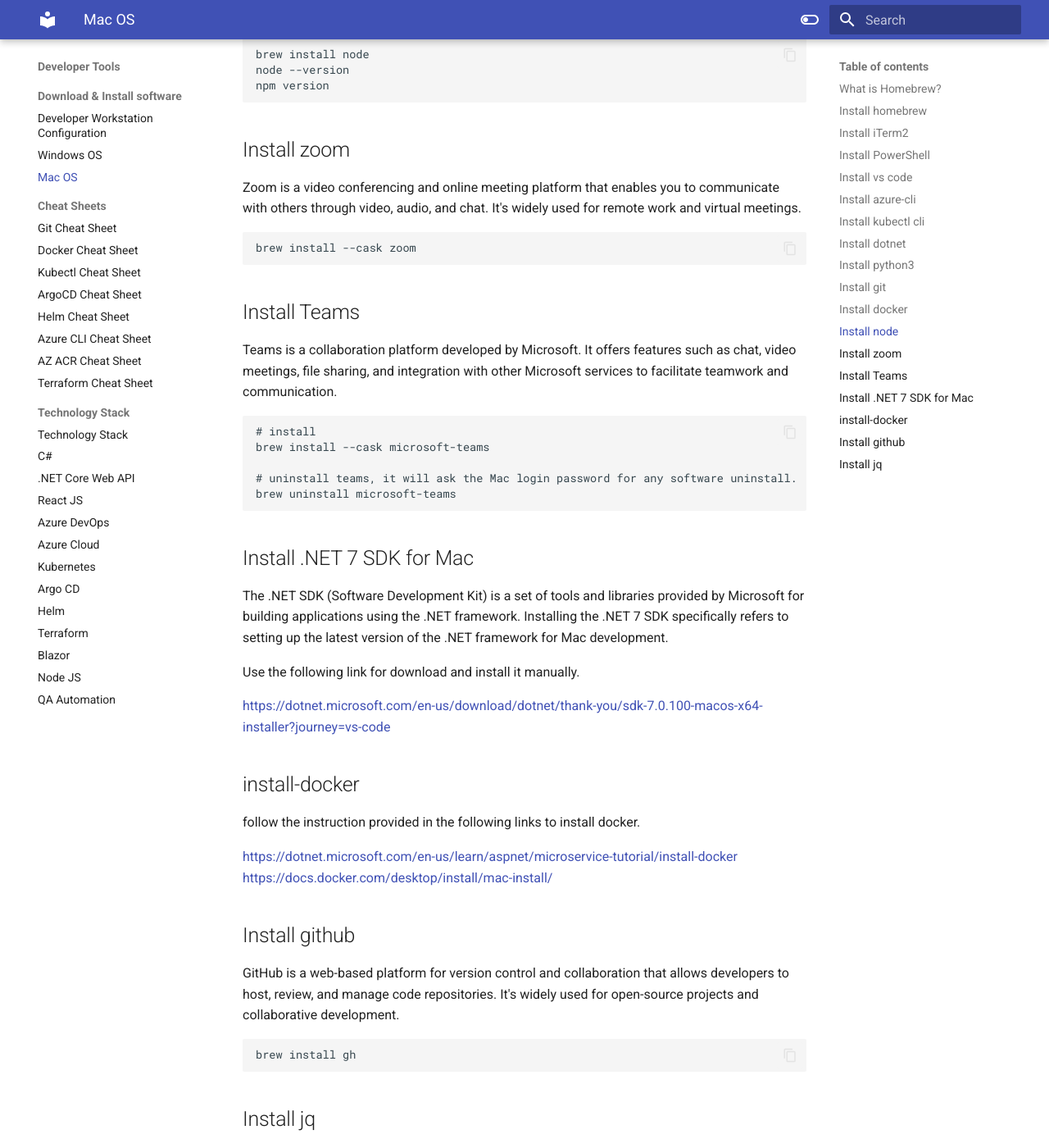
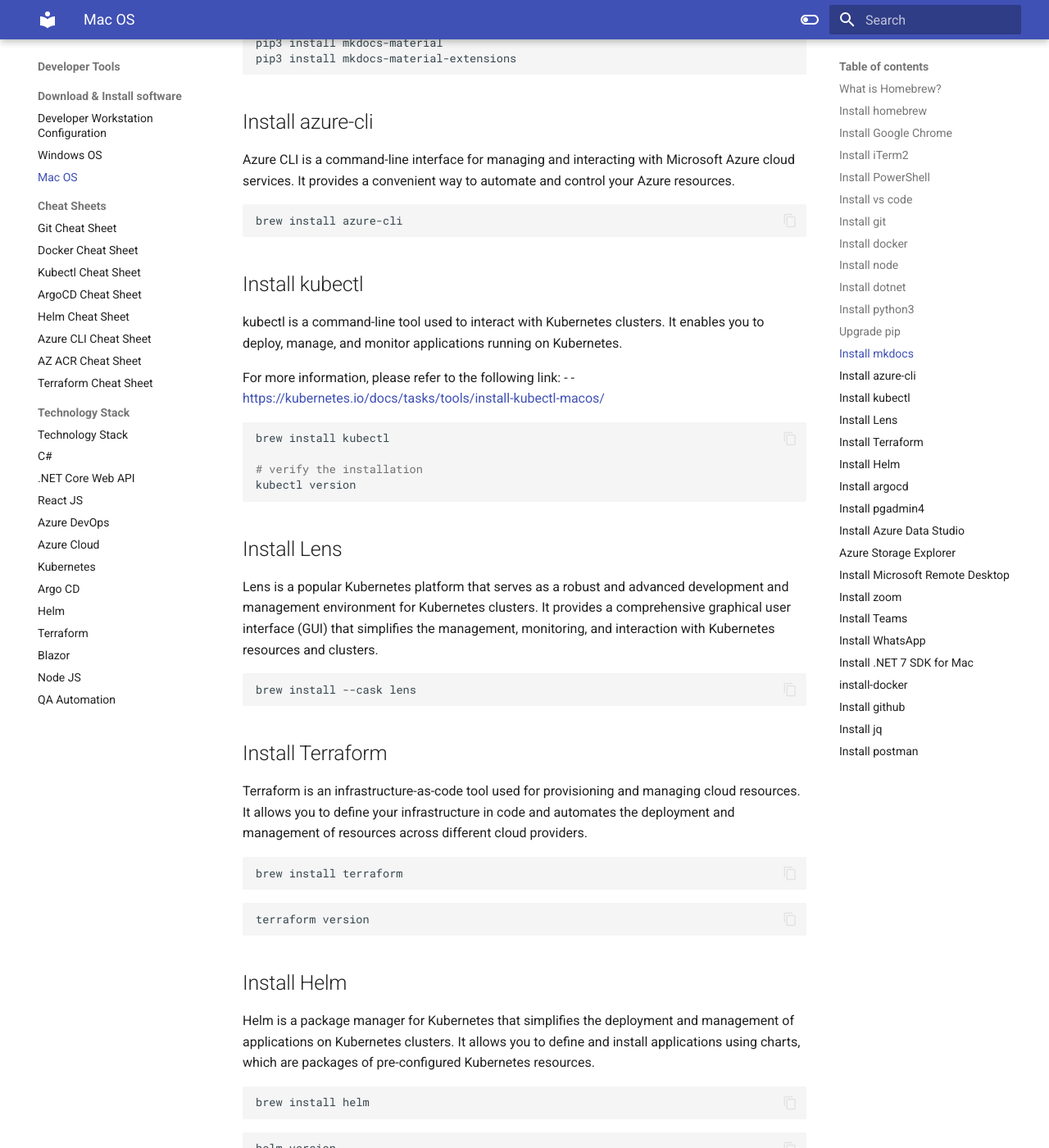
Before and after one commit to akeesari/anjikeesari, an MkDocs documentation site: the page built from docs/developertools/software/mac.md, in a window 1280 px wide and 1400 px high, scrolled down 3373 px. Shown: the whole window at 82% size. Built offline with MkDocs 1.6.1 and Material for MkDocs 9.7.7, drawn with Linux system fonts in a browser that asks for light colours; some of the changed text lies outside the part shown.

Commit message:
updated Software list as part of Mac setup

````diff
--- a/docs/developertools/software/mac.md
+++ b/docs/developertools/software/mac.md
@@ -19,7 +19,7 @@
 
 To use Homebrew, you will need to have a terminal window open and install Homebrew on your system. To install Homebrew, you can copy and paste the following command into the terminal:
 
-```
+```sh
 /bin/bash -c "$(curl -fsSL https://raw.githubusercontent.com/Homebrew/install/HEAD/install.sh)"
 ```
 
@@ -35,14 +35,23 @@
 ```
 brew upgrade
 ```
+```bash
+brew --version
+```
+Once the installation is finished, you can use the `brew` command to install, upgrade, and manage software packages using Homebrew.
 
-Once the installation is finished, you can use the `brew` command to install, upgrade, and manage software packages using Homebrew.
+
+## Install Google Chrome
+
+```sh
+brew install --cask google-chrome
+```
 
 ## Install iTerm2
 
 iTerm2 is a popular terminal emulator for macOS. It provides a more advanced and feature-rich interface for working with the command line.
 
-```
+```sh
 brew install --cask iterm2
 ```
 
@@ -64,44 +73,6 @@
 
 ```
 brew install --cask visual-studio-code
-```
-
-## Install azure-cli
-
-Azure CLI is a command-line interface for managing and interacting with Microsoft Azure cloud services. It provides a convenient way to automate and control your Azure resources.
-
-```
-brew install azure-cli
-```
-
-## Install kubectl cli
-
- kubectl is a command-line tool used to interact with Kubernetes clusters. It enables you to deploy, manage, and monitor applications running on Kubernetes.
-
-For more information, please refer to the following link: - - <https://kubernetes.io/docs/tasks/tools/install-kubectl-macos/>
-
-```
-brew install kubectl
-
-# verify the installation
-kubectl version
-```
-
-## Install dotnet
-
-It provides a runtime environment and libraries for building and running different types of applications, especially those developed using the C# programming language.
-
-```
-brew install --cask dotnet
-```
-
-## Install python3
-
-Python is a popular programming language known for its simplicity and versatility. Installing Python 3 refers to setting up the latest version of Python on your system for development purposes.
-
-```
-brew install python3
-python3 --version
 ```
 
 ## Install git
@@ -133,6 +104,128 @@
 npm version
 ```
 
+## Install dotnet
+
+It provides a runtime environment and libraries for building and running different types of applications, especially those developed using the C# programming language.
+
+```
+brew install --cask dotnet
+```
+
+## Install python3
+
+Python is a popular programming language known for its simplicity and versatility. Installing Python 3 refers to setting up the latest version of Python on your system for development purposes.
+
+```
+brew install python3
+python3 --version
+```
+
+## Upgrade pip
+```
+pip3 install --upgrade pip
+
+```
+##  Install mkdocs
+```sh
+pip3 install mkdocs
+pip3 install mkdocs-material
+pip3 install mkdocs-material-extensions
+```
+## Install azure-cli
+
+Azure CLI is a command-line interface for managing and interacting with Microsoft Azure cloud services. It provides a convenient way to automate and control your Azure resources.
+
+```
+brew install azure-cli
+```
+
+## Install kubectl
+
+ kubectl is a command-line tool used to interact with Kubernetes clusters. It enables you to deploy, manage, and monitor applications running on Kubernetes.
+
+For more information, please refer to the following link: - - <https://kubernetes.io/docs/tasks/tools/install-kubectl-macos/>
+
+```sh
+brew install kubectl
+
+# verify the installation
+kubectl version
+```
+
+## Install Lens
+
+Lens is a popular Kubernetes platform that serves as a robust and advanced development and management environment for Kubernetes clusters. It provides a comprehensive graphical user interface (GUI) that simplifies the management, monitoring, and interaction with Kubernetes resources and clusters.
+
+```sh
+brew install --cask lens
+```
+
+## Install Terraform
+
+Terraform is an infrastructure-as-code tool used for provisioning and managing cloud resources. It allows you to define your infrastructure in code and automates the deployment and management of resources across different cloud providers.
+
+```
+brew install terraform
+```
+
+```
+terraform version
+```
+
+## Install Helm
+
+Helm is a package manager for Kubernetes that simplifies the deployment and management of applications on Kubernetes clusters. It allows you to define and install applications using charts, which are packages of pre-configured Kubernetes resources.
+
+```
+brew install helm
+```
+```
+helm version
+```
+
+## Install argocd
+
+Argo CD is a declarative, GitOps continuous delivery tool for Kubernetes.
+
+```
+brew install argocd
+```
+```
+argocd version
+```
+
+## Install pgadmin4
+
+pgAdmin is a graphical administration and development platform for PostgreSQL, a popular open-source relational database management system. It provides a user-friendly interface for managing databases, running queries, and monitoring server activity.
+
+```sh
+brew install pgadmin4
+```
+
+## Install Azure Data Studio
+
+Data management tool that enables working with SQL Server, PostgerSQL, MySQL and more.
+
+```sh
+brew install --cask azure-data-studio
+```
+## Azure Storage Explorer
+
+Azure Storage Explorer is a standalone application provided by Microsoft that allows users to interact Azure storage account services and making it easier to work with Azure Blob Storage, Azure Queue Storage, Azure Table Storage, and Azure Cosmos DB.
+
+```sh
+brew install --cask microsoft-azure-storage-explorer
+```
+## Install Microsoft Remote Desktop
+
+Microsoft Remote Desktop is a Microsoft application that allows users to remotely access and control Windows-based computers or virtual machines from other devices.
+
+
+```sh
+brew install --cask microsoft-remote-desktop
+```
+
 ## Install zoom
 
 Zoom is a video conferencing and online meeting platform that enables you to communicate with others through video, audio, and chat. It's widely used for remote work and virtual meetings.
@@ -145,13 +238,21 @@
 
 Teams is a collaboration platform developed by Microsoft. It offers features such as chat, video meetings, file sharing, and integration with other Microsoft services to facilitate teamwork and communication.
 
-```
+```sh
 # install
 brew install --cask microsoft-teams
 
 # uninstall teams, it will ask the Mac login password for any software uninstall.
 brew uninstall microsoft-teams
 ```
+## Install WhatsApp
+
+Native desktop client for WhatsApp
+
+```sh
+brew install --cask whatsapp
+```
+
 ## Install .NET 7 SDK for Mac
 
 The .NET SDK (Software Development Kit) is a set of tools and libraries provided by Microsoft for building applications using the .NET framework. Installing the .NET 7 SDK specifically refers to setting up the latest version of the .NET framework for Mac development.
@@ -180,10 +281,17 @@
 
  JQ is a lightweight and flexible command-line tool for processing JSON data. It provides various features to extract, manipulate, and transform JSON files efficiently.
 
-```
+```sh
 brew install jq
 ```
+## Install postman
 
+
+Postman is a popular API development and testing tool. It allows you to make HTTP requests, test APIs, and automate API workflows, making it easier to develop and debug APIs.
+
+```sh
+brew install --cask postman
+```
 <!-- Here is the list of other software you may need during the development.
 
 ```
````
Also changed, not shown: README.md (+34 -1 lines), docs/developertools/software/windows.md (+73 -27 lines).
